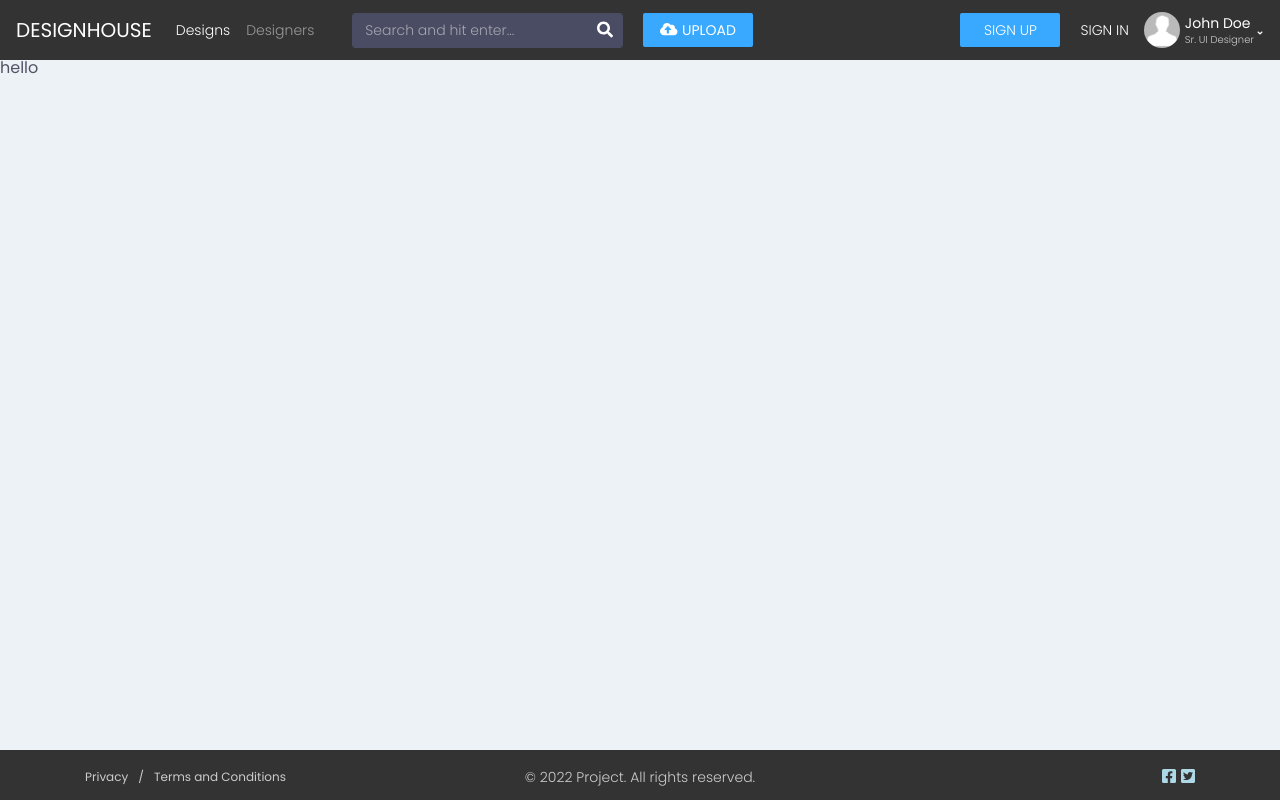
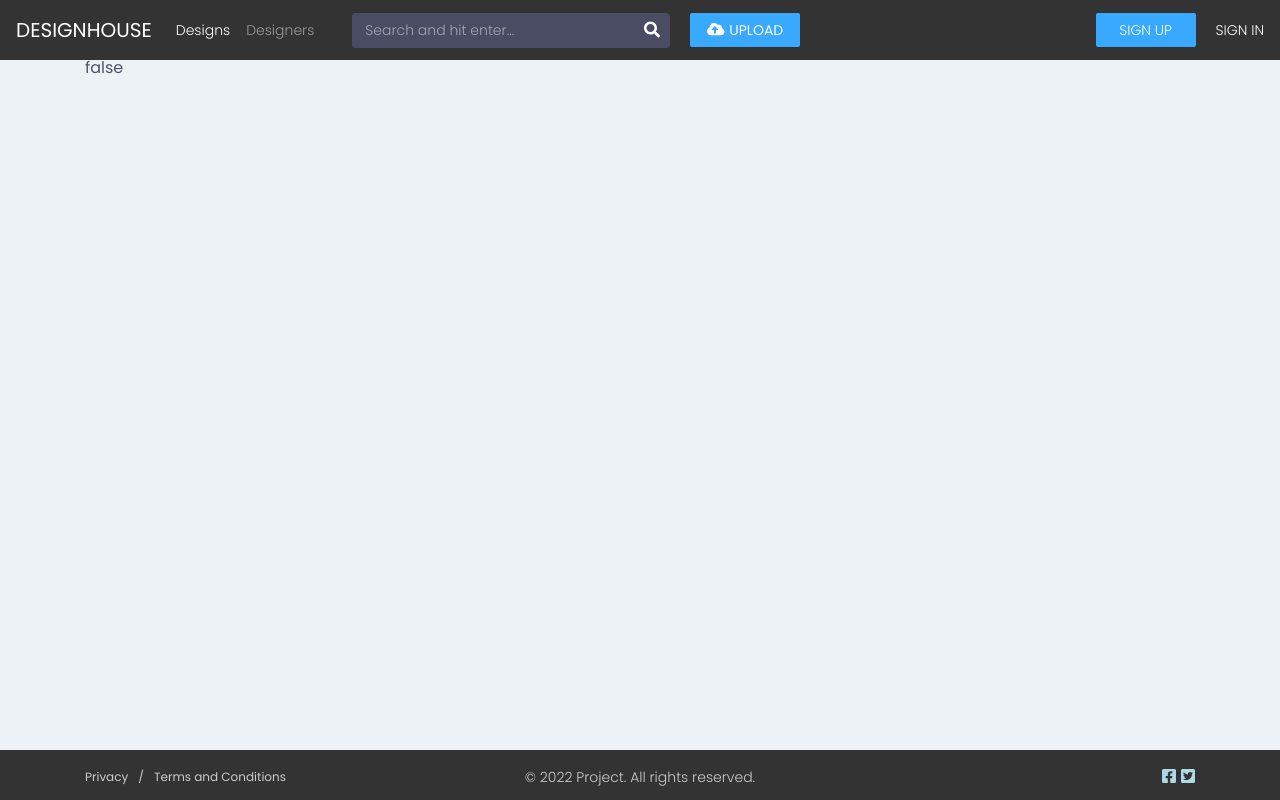
Before and after one commit to rickyhuangdev/designhouse-nuxt-client, a Nuxt app: page / in a window 1280 px wide. Built offline with nearby package versions, Linux system fonts and the light colour scheme; no server answers.

Commit message:
Configure Authentication Module in NuxtJS

```diff
--- a/nuxt.config.js
+++ b/nuxt.config.js
@@ -55,7 +55,29 @@ export default {
     'bootstrap-vue/nuxt',
     // https://go.nuxtjs.dev/axios
     '@nuxtjs/axios',
+    '@nuxtjs/auth-next',
   ],
+  auth: {
+    strategies: {
+      local: {
+        token: {
+          // property: 'token',
+          global: true,
+          // required: true,
+          // type: 'Bearer'
+        },
+        user: {
+          property: 'data',
+          // autoFetch: true
+        },
+        endpoints: {
+          login: {url: '/login', method: 'post'},
+          logout: {url: '/logout', method: 'post'},
+          user: {url: '/me', method: 'get'}
+        }
+      }
+    }
+  },
   bootstrapVue: {
     // Install the `IconsPlugin` plugin (in addition to `BootstrapVue` plugin)
     icons: true
--- a/package.json
+++ b/package.json
@@ -12,6 +12,7 @@
     "lintfix": "prettier --write --list-different ."
   },
   "dependencies": {
+    "@nuxtjs/auth-next": "^5.0.0-1643791578.532b3d6",
     "@nuxtjs/axios": "^5.13.6",
     "@nuxtjs/composition-api": "^0.32.0",
     "@nuxtjs/router": "^1.7.0",
@@ -24,6 +25,7 @@
     "vue": "^2.6.14",
     "vue-server-renderer": "^2.6.14",
     "vue-template-compiler": "^2.6.14",
+    "vuex": "^3.6.2",
     "webpack": "^4.46.0"
   },
   "devDependencies": {
--- a/src/layouts/partials/nav.vue
+++ b/src/layouts/partials/nav.vue
@@ -54,7 +54,7 @@
       </div>
 
       <!-- Before Login -->
-      <ul class="before-login font-14 fw-300 text-uppercase">
+      <ul class="before-login font-14 fw-300 text-uppercase" v-if="!$auth.loggedIn">
         <li>
           <nuxt-link :to="{name:'register'}">Sign up</nuxt-link>
         </li>
@@ -65,7 +65,7 @@
       <!-- End Before Login -->
 
       <!-- After Login -->
-      <ul class="author-page white-path">
+      <ul class="author-page white-path" v-else>
         <!-- Profile Dropdown -->
         <li class="dropdown">
           <a
--- a/src/pages/index.vue
+++ b/src/pages/index.vue
@@ -1,6 +1,8 @@
 <template>
   <div>
-    hello
+   <div class="container">
+     <h2>{{$auth.loggedIn}}</h2>
+   </div>
   </div>
 </template>
 
```
Also changed, not shown: src/store/index.js (added), 1 other file (tests, documents, lock files or other folders).
